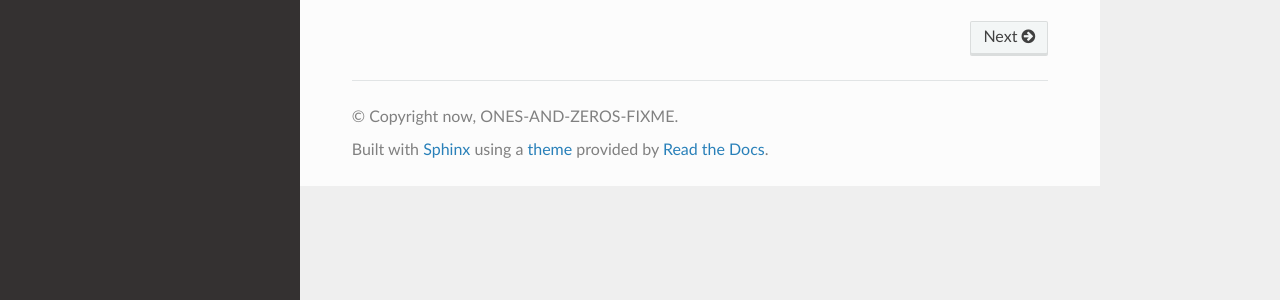
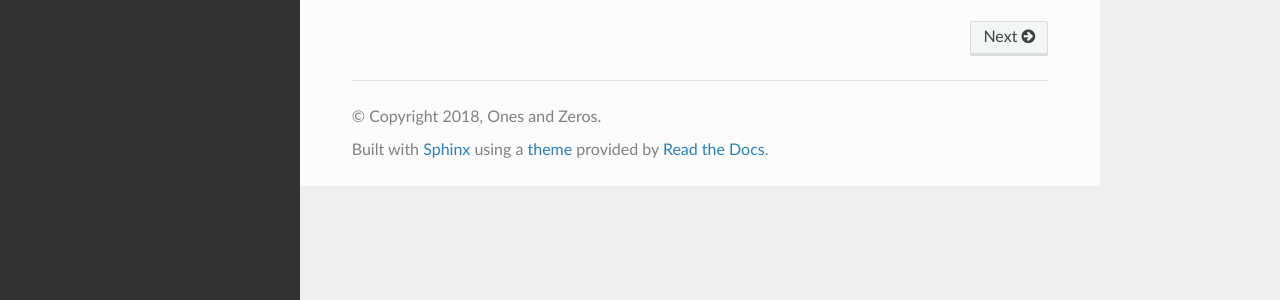
Before and after one commit to iamthememory/hapcat-backend, a Sphinx documentation site: the page built from docs/index.rst, in a window 1280 px wide. Shown: the part 524-824 px from the top of the page. Built offline with Sphinx 7.4.7 and the Read the Docs theme 2.0.0, drawn with Linux system fonts in a browser that asks for light colours.

```diff
--- a/docs/conf.py
+++ b/docs/conf.py
@@ -73,9 +73,9 @@
 
 # General information about the project.
 project = u'Hapcat Backend'
-year = u'now'
+year = u'2018'
 authors = [
-    u'ONES-AND-ZEROS-FIXME',
+    u'Ones and Zeros',
 ]
 # The authors as a single string.
 author = ', '.join(authors)
```
Also changed, not shown: 2 other files.
